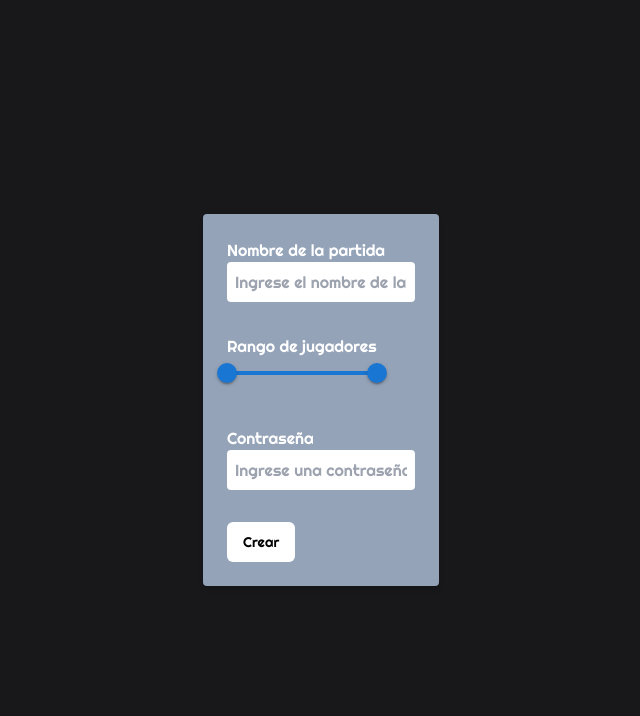
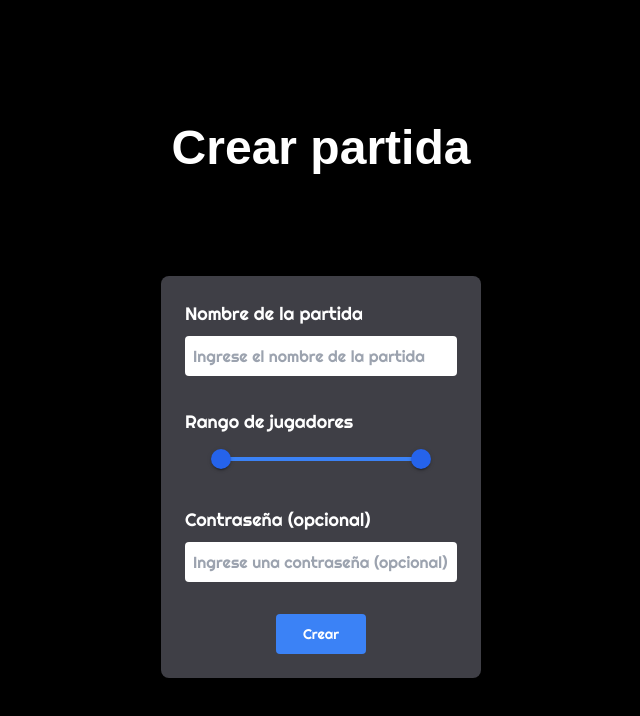
Before and after one commit to IngSoft1-Capybaras/switcher-frontend, a React (Vite) app in the folder switcher/: page /games/create in a window 1280 px wide. Shown: the top 716 px of the page, without its empty margins (319-959 px from the left). Built offline with nearby package versions, Linux system fonts and the light colour scheme; no server answers; a web font is replaced by a local one.

Commit message:
matching styles and structure added to create form component

```diff
--- a/switcher/src/components/ui/CreateGameForm.jsx
+++ b/switcher/src/components/ui/CreateGameForm.jsx
@@ -1,10 +1,9 @@
 import { z } from "zod";
 import { useForm, Controller } from "react-hook-form";
 import { zodResolver } from "@hookform/resolvers/zod";
-import React, { useState } from "react";
+import React from "react";
+import Slider from '@mui/material/Slider';
 import { Button } from "./button";
-import Slider from '@mui/material/Slider';
-
 
 const MAX_PLAYERS = 4;
 const MIN_PLAYERS = 2;
@@ -13,7 +12,7 @@ const formSchema = z.object({
   name: z.string().min(1, "El nombre de la partida es obligatorio"),
   password: z.string()
     .optional()
-    .refine(val => val === undefined || val =='' || (val.length >= 8 && val.length <= 16), {
+    .refine(val => val === undefined || val === '' || (val.length >= 8 && val.length <= 16), {
       message: "La contraseña debe tener entre 8 y 16 caracteres.",
     }),
   playersRange: z.array(z.number()).length(2).refine(([min, max]) => min >= MIN_PLAYERS && max <= MAX_PLAYERS, {
@@ -26,15 +25,23 @@ function FormSlider({ value, onChange }) {
     <Slider
       data-testid="players-slider"
       value={value}
-      //onChange={(event, newValue) => onChange(newValue)}
-      onChange={(event, newValue) => {
-        console.log("Nuevo valor del slider:", newValue);
-        onChange(newValue);
-      }}
+      onChange={(event, newValue) => onChange(newValue)}
       valueLabelDisplay='auto'
       min={MIN_PLAYERS}
       max={MAX_PLAYERS}
-      sx={{ width: 150 }}
+      sx={{
+        width: 200,
+        color: '#3b82f6', // Tailwind blue-500 color
+        '& .MuiSlider-thumb': {
+          backgroundColor: '#2563eb', // Tailwind blue-600 color
+        },
+        '& .MuiSlider-track': {
+          backgroundColor: '#3b82f6', // Tailwind blue-500 color
+        },
+        '& .MuiSlider-rail': {
+          backgroundColor: '#93c5fd', // Tailwind blue-300 color
+        },
+      }}
     />
   );
 }
@@ -45,32 +52,34 @@ export default function CreateGameForm() {
     defaultValues: {
       name: '',
       password: '',
-      playersRange: [MIN_PLAYERS, MAX_PLAYERS],  // valor inicial del slider
+      playersRange: [MIN_PLAYERS, MAX_PLAYERS],
     },
   });
 
   const onSubmit = (data) => {
     console.log('Datos del formulario: ', data);
-    form.reset()
+    form.reset();
   };
 
   return (
-    <div className="flex flex-col items-center justify-center min-h-screen bg-zinc-900 text-white">
-      <form data-testid='formComponent' onSubmit={form.handleSubmit(onSubmit)} className="space-y-8 bg-slate-400 p-6 rounded shadow-md">
-        <div>
-          <label>Nombre de la partida</label>
-          <br />
+    <form
+      data-testid="formComponent"
+      onSubmit={form.handleSubmit(onSubmit)}
+      className="space-y-8 bg-zinc-700 p-6 rounded-lg shadow-lg"
+    >
+      <div className="mb-4"> {/* Added vertical spacing */}
+        <label className="block text-lg mb-2">Nombre de la partida</label>
         <input
           placeholder="Ingrese el nombre de la partida"
           {...form.register('name')}
-            className="p-2 rounded bg-white text-black"
+          className="p-2 w-full rounded bg-white text-black"
         />
         {form.formState.errors.name && <p className="text-red-500">{form.formState.errors.name.message}</p>}
       </div>
 
-        <div>
-          <label>Rango de jugadores</label>
-          <br />
+      <div className="mb-4"> {/* Added vertical spacing */}
+        <label className="block text-lg mb-2">Rango de jugadores</label>
+        <div className="flex justify-center">
           <Controller
             name="playersRange"
             control={form.control}
@@ -78,22 +87,24 @@ export default function CreateGameForm() {
               <FormSlider value={field.value} onChange={field.onChange} />
             )}
           />
-          {form.formState.errors.playersRange && <p className="text-red-500">{form.formState.errors.playersRange.message}</p>}
+        </div>
+        {form.formState.errors.playersRange && <p className="text-red-500 text-center">{form.formState.errors.playersRange.message}</p>}
       </div>
 
-        <div>
-          <label>Contraseña</label>
-          <br />
+      <div className="mb-4"> {/* Added vertical spacing */}
+        <label className="block text-lg mb-2">Contraseña (opcional)</label>
         <input
           placeholder="Ingrese una contraseña (opcional)"
           {...form.register('password')}
-            className="p-2 rounded bg-white text-black"
+          className="p-2 w-full rounded bg-white text-black"
         />
         {form.formState.errors.password && <p className="text-red-500">{form.formState.errors.password.message}</p>}
       </div>
 
-        <Button type='submit' className="bg-white text-black">Crear</Button>
+      {/* Centered button */}
+      <div className="flex justify-center">
+        <Button type="submit" className="bg-blue-500 text-white py-2 px-4 rounded w-1/3">Crear</Button>
+      </div>
     </form>
-    </div>
   );
 }
--- a/switcher/src/main.jsx
+++ b/switcher/src/main.jsx
@@ -7,7 +7,8 @@ import { SocketProvider } from './context/SocketContext';
 
 const Home = lazy(() => import('./pages/Home'));
 const Games = lazy(() => import('./pages/Games'));
-const CreateGame = lazy(() => import('./components/ui/CreateGameForm'));
+const CreateGame = lazy(() => import('./pages/CreateGame'));
+
 
 
 const Loader = () => <div>Loading...</div>;
--- /dev/null
+++ b/switcher/src/pages/CreateGame.jsx
@@ -0,0 +1,16 @@
+import React from "react";
+import CreateGameForm from "@/components/ui/CreateGameForm";
+
+const CreateGame = () => {
+
+  return (
+    <div className="w-full h-screen flex flex-col justify-center items-center bg-black space-y-20">
+      <h1 className="text-5xl font-bold mb-6 text-white">Crear partida</h1>
+      <div className="text-white w-1/4 h-1/2">
+        <CreateGameForm />
+      </div>
+    </div>
+  );
+};
+
+export default CreateGame;
```
Lines whose indentation alone changed are shown as unchanged.
